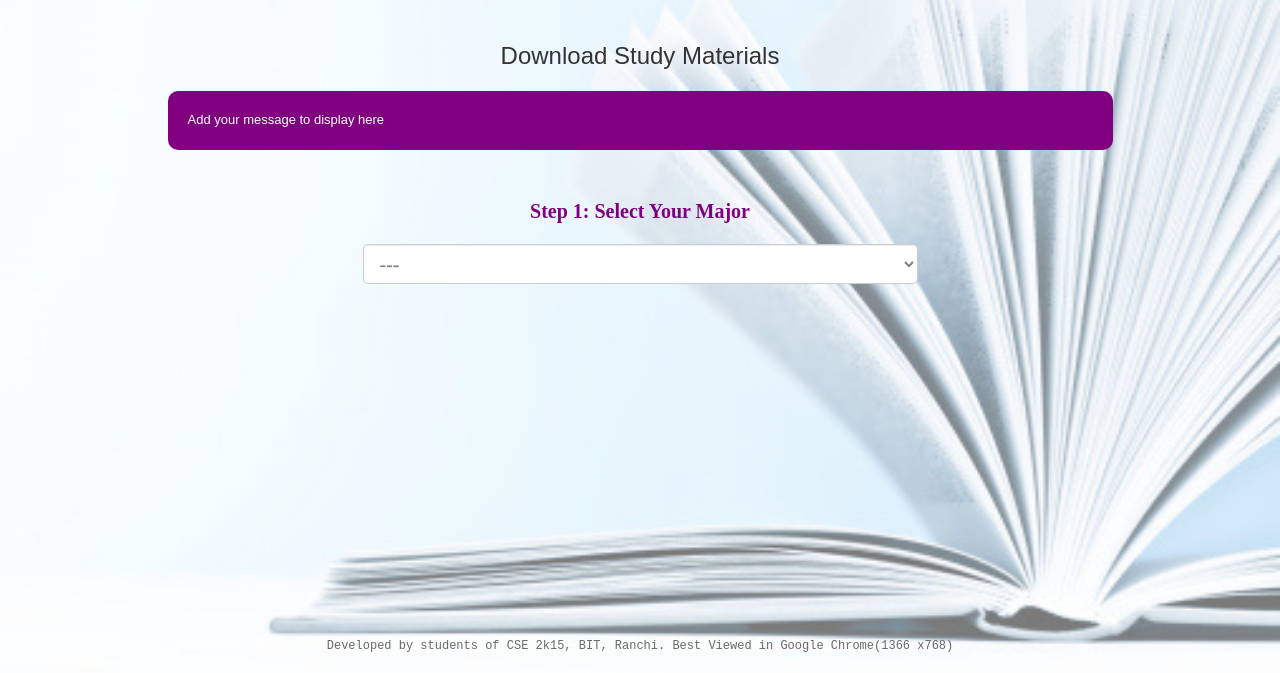
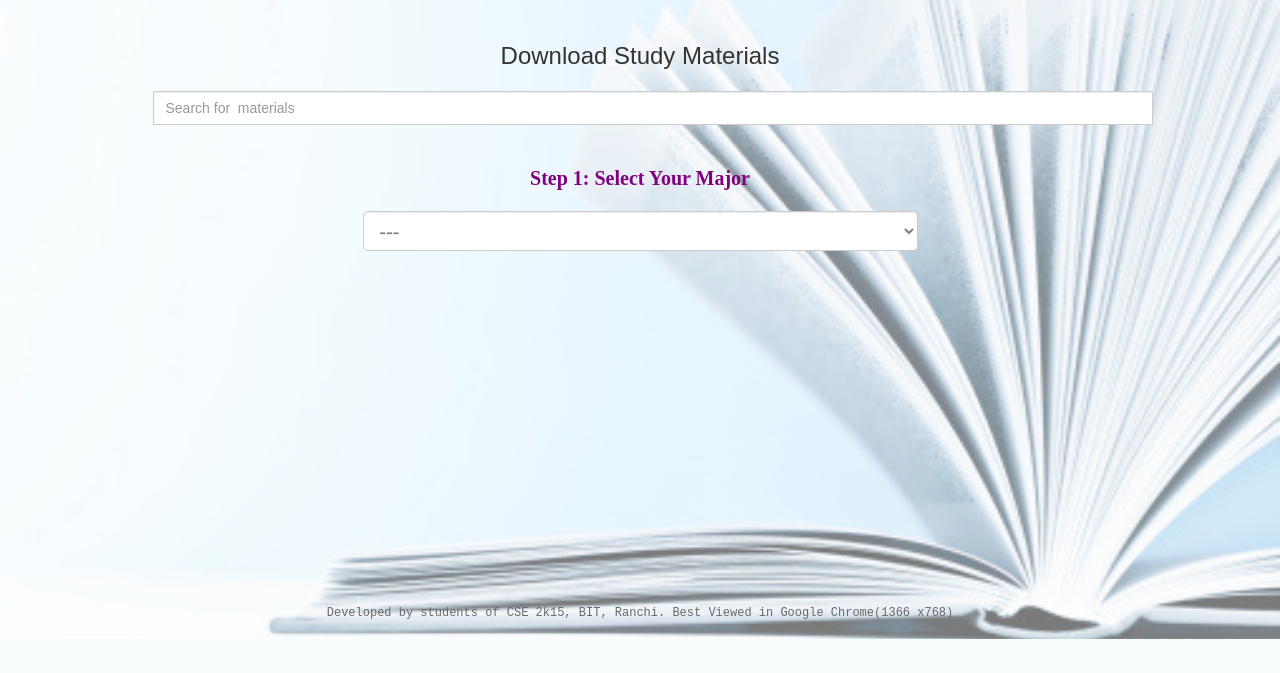
Before and after one commit to sonudoo/bitzoom, a PHP site: page / in a window 1280 px wide. Shown: the part 173-846 px from the top of the page. After the commit the page ends 812 px from the top, so only its background shows below. Run offline with PHP 8.4, Linux system fonts and the light colour scheme; a user stored in the database is signed in.

Commit message:
added seaqrchengine to the index page

```diff
--- a/index.php
+++ b/index.php
@@ -6,6 +6,87 @@
     	/*Included at the header of each page. It includes the JS,CSS, JQuery, BootStrap etc files*/
     	include "header_details.php";
     ?>
+
+    <?php
+    /*php code to extract all the files from the course folder recursevily*/
+        $curr_dir = getcwd();
+        $dir    = "$curr_dir/BitZoom/";
+        $all_dir = scandir($dir);
+         $a=array();
+        foreach ($all_dir as $key => $value) {
+            if($key<2||!is_dir($dir.$value))
+                continue;
+            array_push($a,$value);
+        }
+
+        $files = array();
+        foreach ($a as $key => $value) {
+            $file1 = scandir($dir.$value);
+            foreach ($file1 as $key1 => $value1) {
+                if($key1<2)
+                    continue;
+                $files[$value1] = $value;
+            }
+            $js_array = json_encode($files);
+        }
+
+    ?>
+
+    <script type="text/javascript">
+    /*A script to make the search engine */
+        var cnt=0;
+
+        function searchCourses(files){
+           var table = document.getElementById("resultTable");
+           var rows = table.getElementsByTagName("tr")
+
+            if(cnt>0){
+                var n = rows.length;
+                for(var i=1;i<n;i++){
+                    table.deleteRow(1);
+                }
+            }
+            cnt++;
+            var file_list = Object.keys(files);
+            document.getElementById('non_search_part').style.display = "none";
+            document.getElementById('result').style.display = "block";
+
+            if(document.getElementById('filter').value.length < 1){
+                document.getElementById('non_search_part').style.display = "block";
+                document.getElementById('result').style.display = "none";
+            }
+
+            var search = document.getElementById('filter').value.toUpperCase();
+
+            for(var i=0;i<file_list.length;i++){
+                if(file_list[i].toUpperCase().indexOf(search) > -1){
+                   //configuring the table rows and cells
+                   var row = table.insertRow(1);
+                   var cell1 = row.insertCell(0);
+                   var cell2 = row.insertCell(1);
+                   var cell3 = row.insertCell(2);
+                   cell3.className = "btn btn-primary"
+                   cell1.innerHTML = "<bold>" + file_list[i] + "</bold>";
+                   cell2.innerHTML = files[file_list[i]];
+                   cell2.value = files[file_list[i]];
+                   cell2.id = "course";
+                   cell3.innerHTML = "Download"
+                   cell1.style.textAlign = "center"
+                   cell2.style.textAlign = "center"
+                   cell3.style.float = "middle"
+                   var cuurrent_file = file_list[i];
+                   cell3.onclick = function(){
+                        downloadf(cuurrent_file);
+                        document.getElementById('non_search_part').style.display = "block";
+                        document.getElementById('result').style.display = "none";
+                   }
+
+                }
+            }
+        }
+    </script>
+
+
     <title>:: HOME ::</title>
     <style type="text/css">
         /* This block of style is specific for this page only. Commons are included in header_details.php*/
@@ -118,17 +199,27 @@
         <br>
         <div class="row">
             <div class="col-sm-1"></div>
-            <div class="col-sm-10">
-                <?php
-                /* This block of code is used to show ads, messages, notifications etc. If you want you can add certain conditions. For example check the IP to validate the hostel and show messages relevant to residers of that hostel. */
-
-                echo "<div style=\"padding:20px;margin-bottom:20px; margin-bottom:10px; background-color:purple;border-radius:10px;color:white\" id=\"ad\"><font size=2px face=arial><div style=\"cursor:pointer\"></div> <table border=0><tr><td>"; echo "Add your message to display here"; echo "</td></tr></table></div>";
-                ?></div>
+           <div class="input-group custom-search-form">
+                <input type="text" class="form-control" placeholder="Search for  materials" id="filter" onkeyup='searchCourses(<?php echo $js_array ?>)' style="width: 1000px;">
+            </div>
             <div class="col-sm-1"></div>
         </div>
         <br>
     </div>
-    <div class="container">
+
+    <div class="container" id="result" style="display: none">
+        <table class="table table-hover" style="word-wrap:break-word;" id="resultTable">
+            <tbody>
+                <tr style="background-color:black;color:white;text-align:center">
+                    <th style="text-align:center">File name</th>
+                    <th style="text-align:center">Course ID</th>
+                    <th style="text-align:center">Download</th>
+                </tr>
+            </tbody>
+        </table>
+    </div>
+
+    <div class="container" id="non_search_part">
         <br>
         <div class="row">
             <div class="col-sm-4"></div>
```
